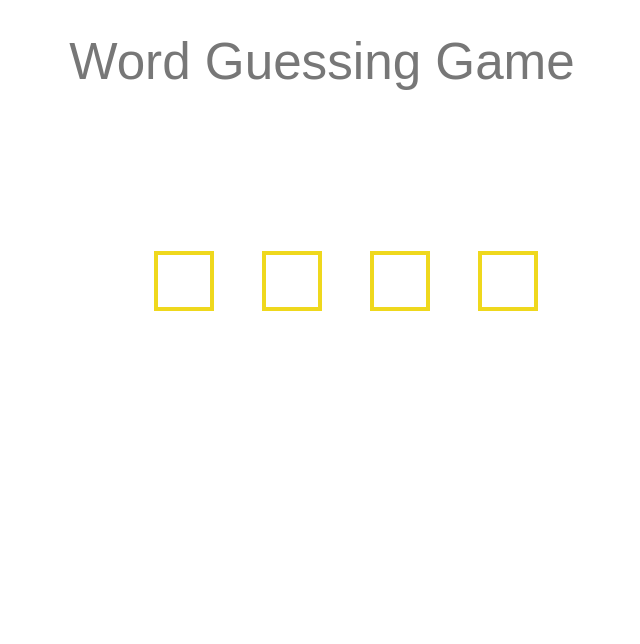
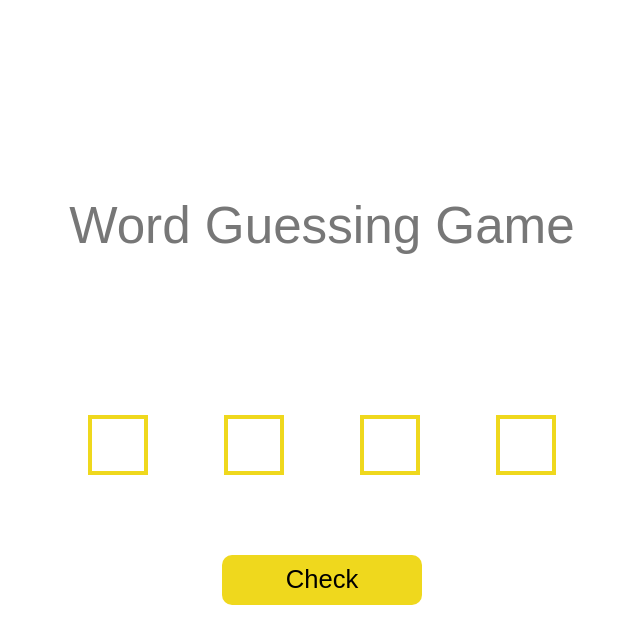
Before and after one commit to brandoncode01/wordGuessingGame, a website built with Vite: page src/pages/word_guessing.html in a window 1280 px wide. Shown: the whole page, without its empty margins (318-958 px from the left). Built offline with nearby package versions, Linux system fonts and the light colour scheme; a web font is replaced by a local one.

Commit message:
Added styles, event listener for left arrow and right arrow keys and button check whitout implementation yet

```diff
--- a/src/js/dom-word-guessing.js
+++ b/src/js/dom-word-guessing.js
@@ -1,5 +1,5 @@
 import  getRandomWord from './word-pool';
-import {boxChange, boxBack} from './event-listeners';
+import {boxChange, boxBack, leftRightArrows} from './event-listeners';
 
 const game = document.querySelector('.word');
 const box = document.createElement('input');
@@ -17,6 +17,7 @@ for (let i = 0; i < word.length; i++){
 let boxes = game.childNodes;
 
 
-// even listeners from module
+// event listeners from module
 boxChange(boxes);
-boxBack(boxes)
+boxBack(boxes);
+leftRightArrows(boxes);
--- a/src/js/event-listeners.js
+++ b/src/js/event-listeners.js
@@ -27,3 +27,28 @@ export function boxBack(boxes){
     })
 
 }
+
+
+export function leftRightArrows(boxes){
+    boxes.forEach(element => {
+        element.addEventListener('keydown', (event) => {
+            let previousElement = event.currentTarget.previousElementSibling;
+            let nextElement = event.currentTarget.nextElementSibling;
+                if (previousElement && event.key === 'ArrowLeft'){
+                    previousElement.focus();
+                    event.preventDefault();
+                }
+
+                if (nextElement && event.key === 'ArrowRight'){
+                    nextElement.focus();
+                    event.preventDefault();
+                }
+        });
+    });
+}
+
+
+// Todo: Implement validation on submit
+export function buttonCheckAns(button, boxes, ans){
+
+}
--- a/src/pages/word_guessing.html
+++ b/src/pages/word_guessing.html
@@ -11,7 +11,10 @@
         <div class="profile">
             <h1>Word Guessing Game</h1>
         </div>
-        <div class="word"></div>
+        <form class="form" action="">
+            <div class="word"></div>
+            <button class="game-submit" type="submit">Check</button>
+        </form>
     </main>
 </body>
 
--- a/src/styles/main.css
+++ b/src/styles/main.css
@@ -26,11 +26,9 @@ a{
     flex-direction: column;
     align-items: center;
     padding: 2rem;
+    justify-content: center;
 }
 
-.prifle{
-    padding: 2rem;
-}
 
 .profile h1{
     font-size: 3.2rem;
@@ -44,13 +42,36 @@ a{
     display: flex;
     margin-top: 8rem;
     padding: 2rem;
+    justify-content: space-around;
+    align-items: center;
+    width: 100%;
 }
 
 .box{
+    display: flex;
     border: 4px solid #EFD81D;
     width: 60px;
     height: 60px;
     font-size: 2.5rem;
     text-align: center;
-    margin-left: 3rem;
 }
+
+form{
+    display: flex;
+    width: 50% ;
+    flex-direction: column;
+    align-items: center;
+    justify-content: space-around;
+}
+
+.game-submit{
+    width: 200px;
+    height: 50px;
+    font-size: 1.6rem;
+    font-family: sans-serif;
+    border: none;
+    background-color: #EFD81D;
+    margin-top: 3rem;
+    cursor: pointer;
+    border-radius: 10px;
+}
```
Also changed, not shown: README.md.
